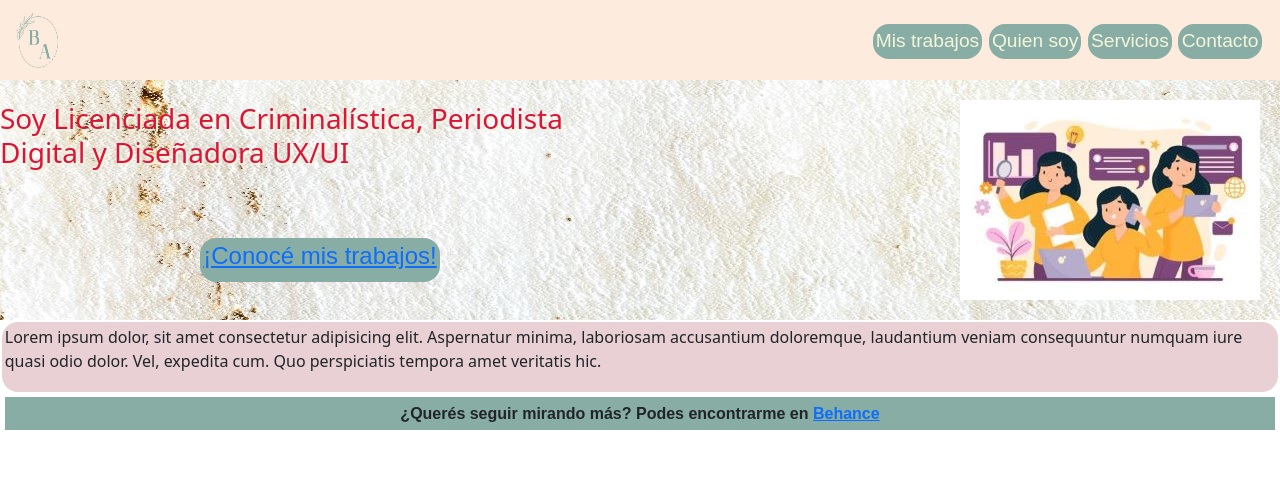
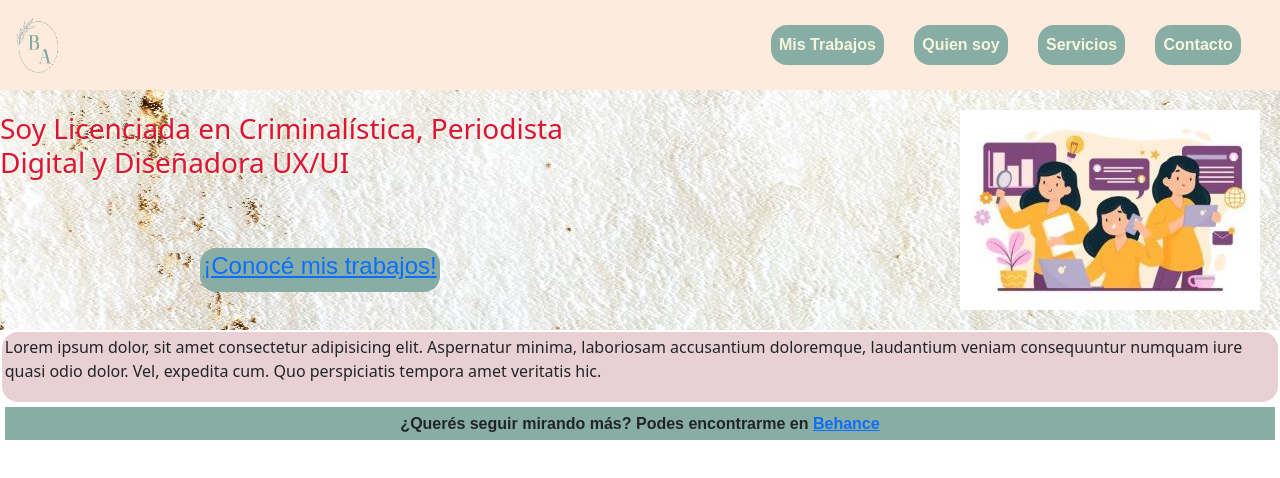
Before and after one commit to mbelenalvarez/mbelenalvarez, a plain HTML site: page index.html in a window 1280 px wide. Drawn offline with nearby package versions, Linux system fonts and the light colour scheme.

Commit message:
arreglando errores

```diff
--- a/css/main.css
+++ b/css/main.css
@@ -10,14 +10,10 @@
     background-color: #fdebde;
     font-family: Arial, Helvetica, sans-serif;
     font-weight: bold;
+    text-align: center;
 }
 
-.navbarSupportedContent {
-    display: flex;
-    justify-content: end;
-}
-
-header img{
+.imagenMenu {
     width: 4vw;
     height: 8vh;
 }
@@ -31,12 +27,12 @@ header nav ul {
     text-decoration: none;
     list-style: none;
     color: beige;
+    text-align: center;
 }
 
-nav ul li {
+nav ul li a {
     background-color: #88ada4;
-    font-size: 1.2rem;
-    font-weight: normal;
+    font-size: 1rem;
     margin: 0.2rem;
     padding: 0.2rem;
     position: relative;
@@ -47,7 +43,6 @@ nav ul li {
 
 nav ul li:hover {
     transform: scale(1.2);
-    box-shadow: 1.5px 1.5px black;
 }
 
 .mainIndex {
@@ -304,14 +299,9 @@ div .card3 {
 }
 
 @media screen and (max-width:600px) {
-    header img {
-        width: 11vw;
-        height: 8vh;
-    }
-
-    header nav ul li {
-        border-radius: 0.5rem;
-        font-size: 100%;
+    .imagenMenu img {
+        width: 4vw;
+        height: 4vh;
     }
 
     .menuTextoInterno {
--- a/index.html
+++ b/index.html
@@ -17,27 +17,25 @@
   <header class="header">
     <nav class="navbar navbar-expand-lg">
       <div class="container-fluid">
-              <img src="multimedia/logo.jpg" alt="logo">
-              <button class="navbar-toggler" type="button" data-bs-toggle="collapse" data-bs-target="#navbarSupportedContent" aria-controls="navbarSupportedContent" aria-expanded="false" aria-label="Toggle navigation">
+        <a class="navbar-brand" href="#"><img class="imagenMenu" src="multimedia/logo.jpg" alt="logo"></a>
+        <button class="navbar-toggler" type="button" data-bs-toggle="collapse" data-bs-target="#navbarNav" aria-controls="navbarNav" aria-expanded="false" aria-label="Toggle navigation">
           <span class="navbar-toggler-icon"></span>
         </button>
-              <div class="d-flex justify-content-end">
-              <div class="collapse navbar-collapse" id="navbarSupportedContent">
-                <ul class="navbar-nav">
-                  <li class="nav-item">
-                    <a class="colorTexto" aria-current="page" href="./paginas/misTrabajos.html"> Mis trabajos </a>
+        <div class="collapse navbar-collapse row" id="navbarNav">
+          <ul class="navbar-nav row justify-content-end">
+            <li class="nav-item col-auto">
+              <a class="nav-link colorTexto" aria-current="page" href="./paginas/misTrabajos.html"> Mis Trabajos</a>
             </li>
-                  <li class="nav-item">
-                    <a class="colorTexto" href="./paginas/quienSoy.html"> Quien soy </a>
+            <li class="nav-item col-auto">
+              <a class="nav-link colorTexto"  href="./paginas/quienSoy.html"> Quien soy </a>
             </li>
-                  <li class="nav-item">
-                    <a class="colorTexto" href="./paginas/servicios.html"> Servicios </a>
+            <li class="nav-item col-auto">
+              <a class="nav-link colorTexto"  href="./paginas/servicios.html"> Servicios </a>
             </li>
-                  <li class="nav-item">
-                    <a class="colorTexto" href="./paginas/contacto.html"> Contacto </a>
+            <li class="nav-item col-auto">
+                <a class="nav-link colorTexto" href="./paginas/contacto.html"> Contacto </a>
             </li>
           </ul>
-              </div>
         </div>
       </div>
     </nav>
```
Lines whose indentation alone changed are shown as unchanged.
